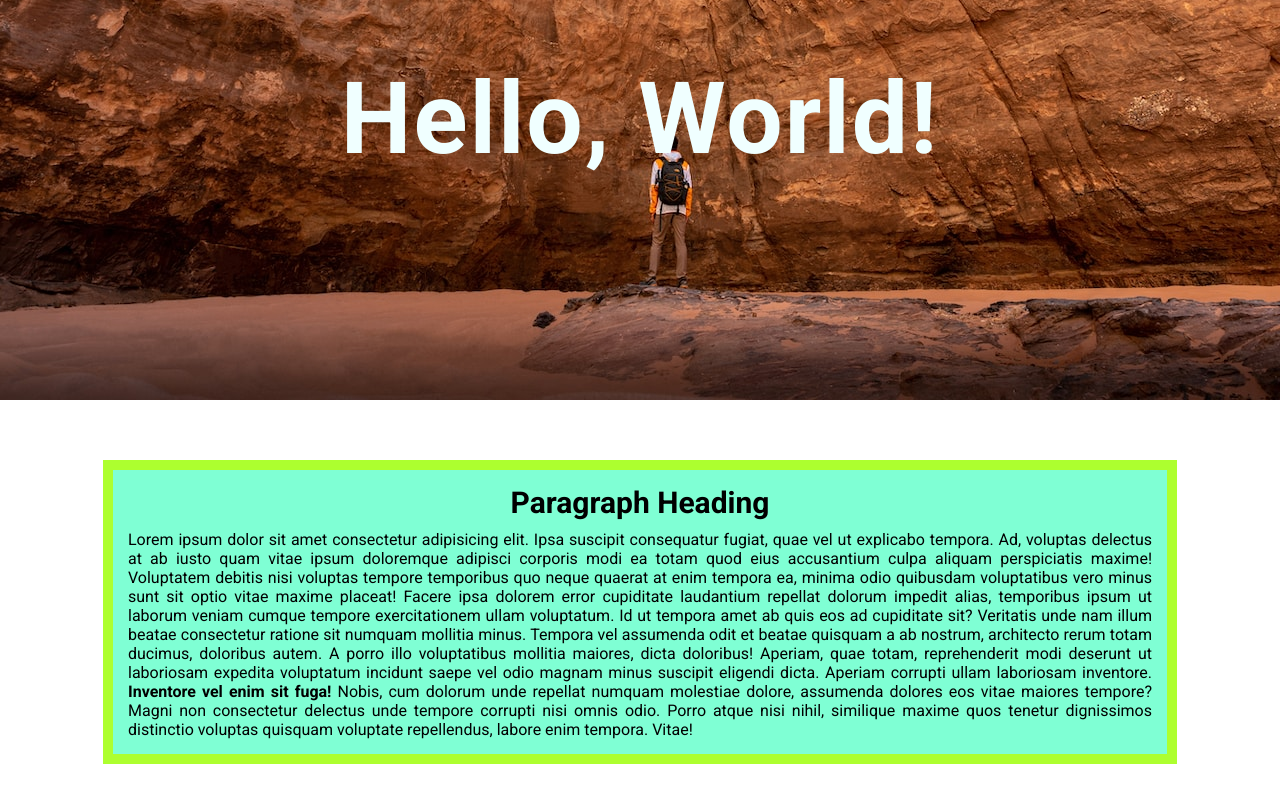
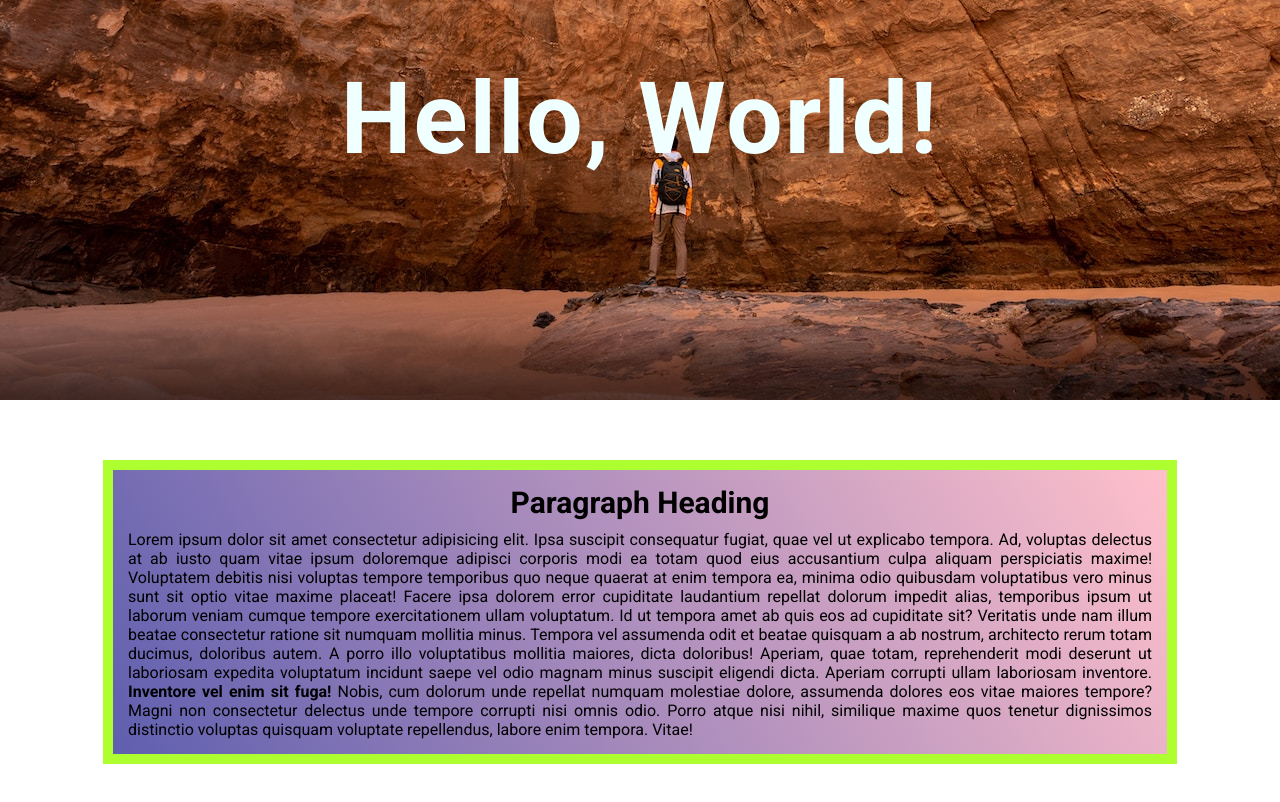
Before and after one commit to Misskhat/conception-html-css, a plain HTML site: page session-one/index.html in a window 1280 px wide. Drawn offline with Linux system fonts and the light colour scheme.

Commit message:
gradient apply

```diff
--- a/session-one/styles/style.css
+++ b/session-one/styles/style.css
@@ -28,6 +28,7 @@
     border: 10px solid greenyellow;
     padding: 15px;
     background-color: aquamarine;
+    background: linear-gradient(60deg, rgb(95, 95, 175), pink);
 }
 
 .artical h2{
```
